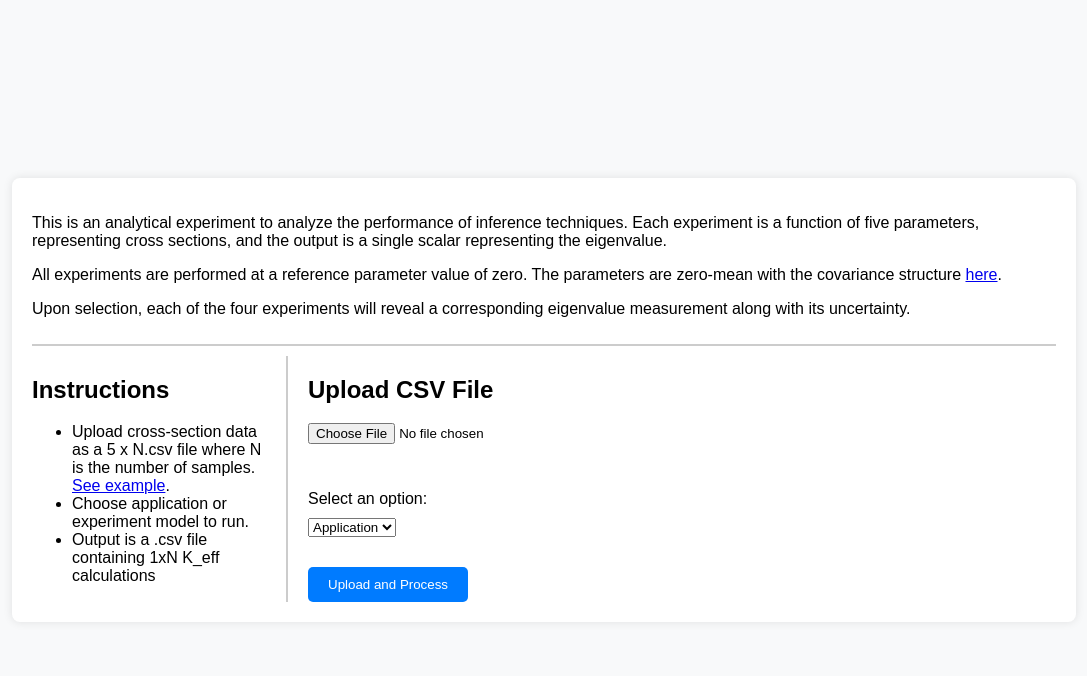
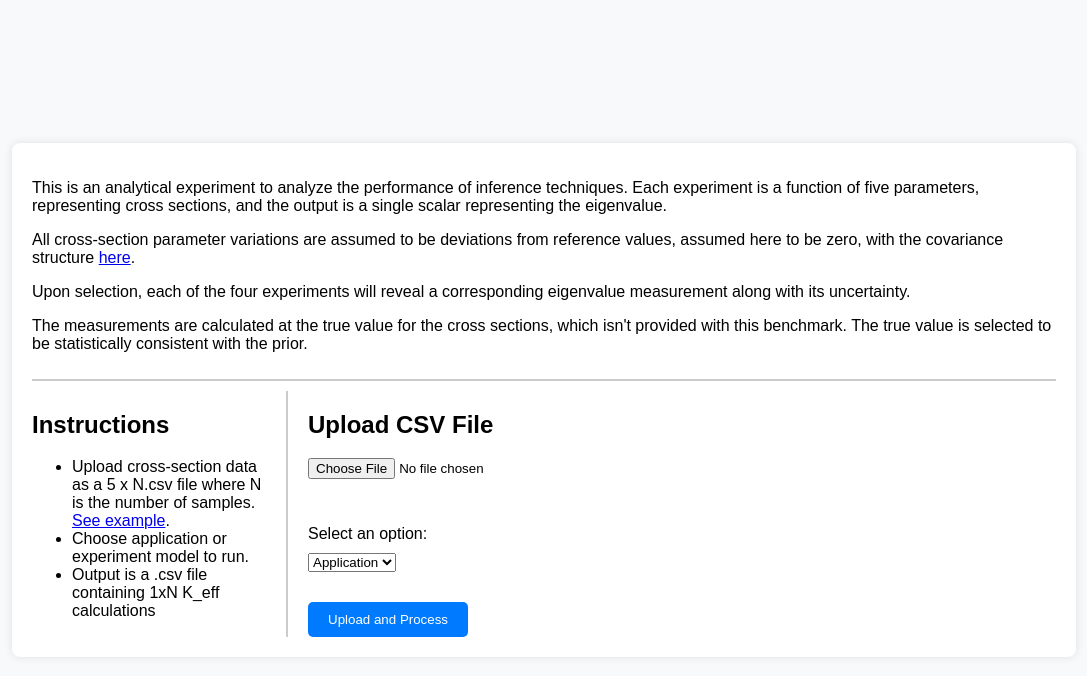
Before and after one commit to Shreya412/g14_flask, a Flask app: page / in a window 1280 px wide. Shown: the top 676 px of the page, without its empty margins (96-1183 px from the left). Run offline with Flask 3, Linux system fonts and the light colour scheme.

Commit message:
change content

```diff
--- a/templates/index.html
+++ b/templates/index.html
@@ -147,8 +147,9 @@
     <div class="container">
         <header>
             <p>This is an analytical experiment to analyze the performance of inference techniques. Each experiment is a function of five parameters, representing cross sections, and the output is a single scalar representing the eigenvalue.</p>
-            <p>All experiments are performed at a reference parameter value of zero. The parameters are zero-mean with the covariance structure <a href="{{ url_for('static', filename='uploads/Covariance.csv') }}">here</a>.</p>
+            <p>All cross-section parameter variations are assumed to be deviations from reference values, assumed here to be zero, with the covariance structure <a href="{{ url_for('static', filename='uploads/Covariance.csv') }}">here</a>.</p>
             <p>Upon selection, each of the four experiments will reveal a corresponding eigenvalue measurement along with its uncertainty.</p>
+            <p>The measurements are calculated at the true value for the cross sections, which isn't provided with this benchmark. The true value is selected to be statistically consistent with the prior.</p>
         </header>
         <div class="menu">
             <div class="instructions">
```
